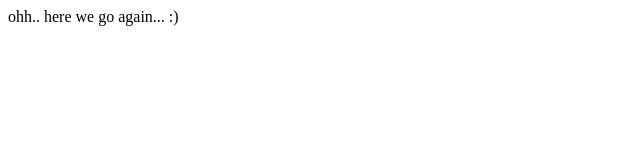
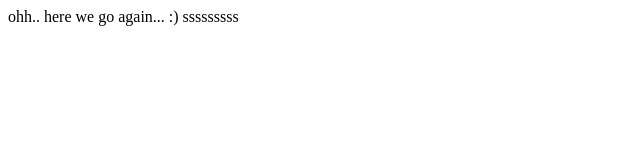
Before and after one commit to DanilaCharushin/DanilaCharushin.github.io, a plain HTML site: page index.html in a window 1280 px wide. Shown: the full height of the page, 0-640 px from the left. Drawn offline with Linux system fonts and the light colour scheme.

Commit message:
test icon

```diff
--- a/index.html
+++ b/index.html
@@ -11,6 +11,6 @@
 <body>
 
 ohh.. here we go again...
-:)
+:) sssssssss
 </body>
 </html>
```
Also changed, not shown: test.txt (deleted), test2.txt (deleted).
